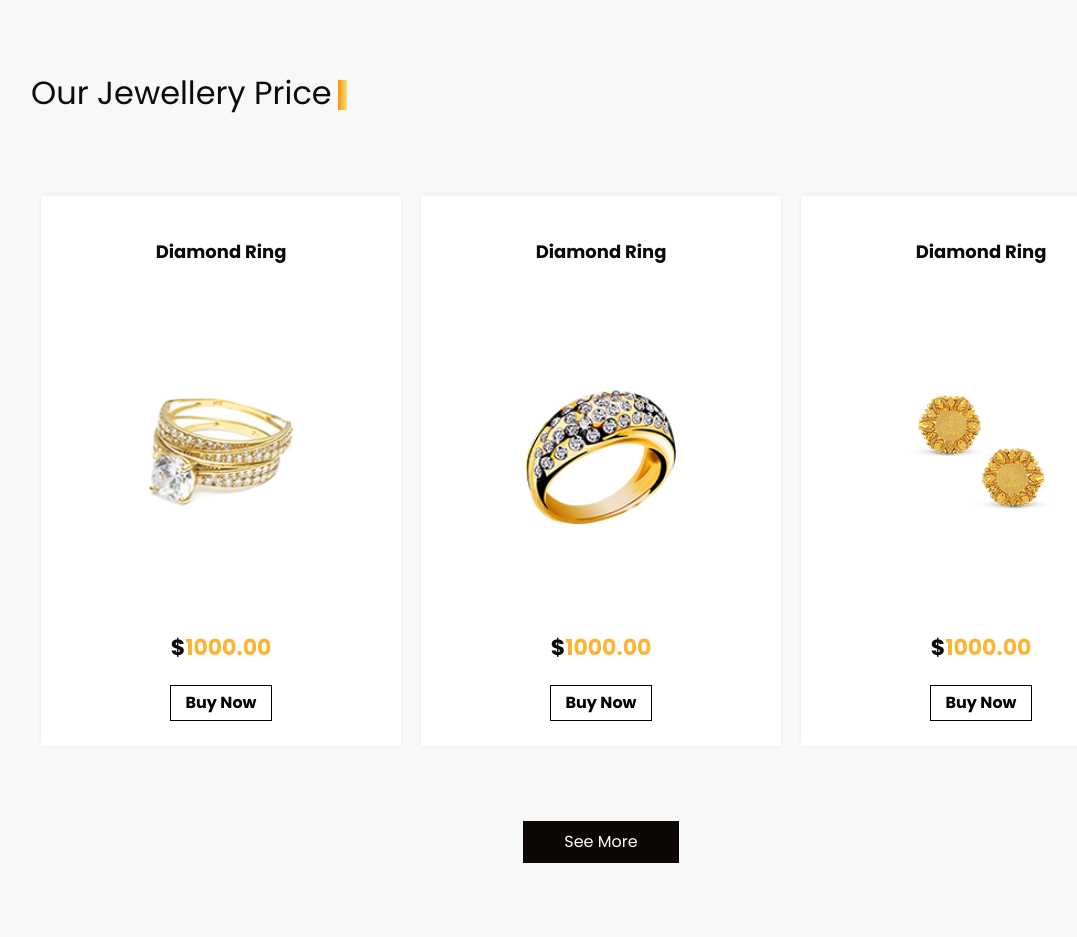
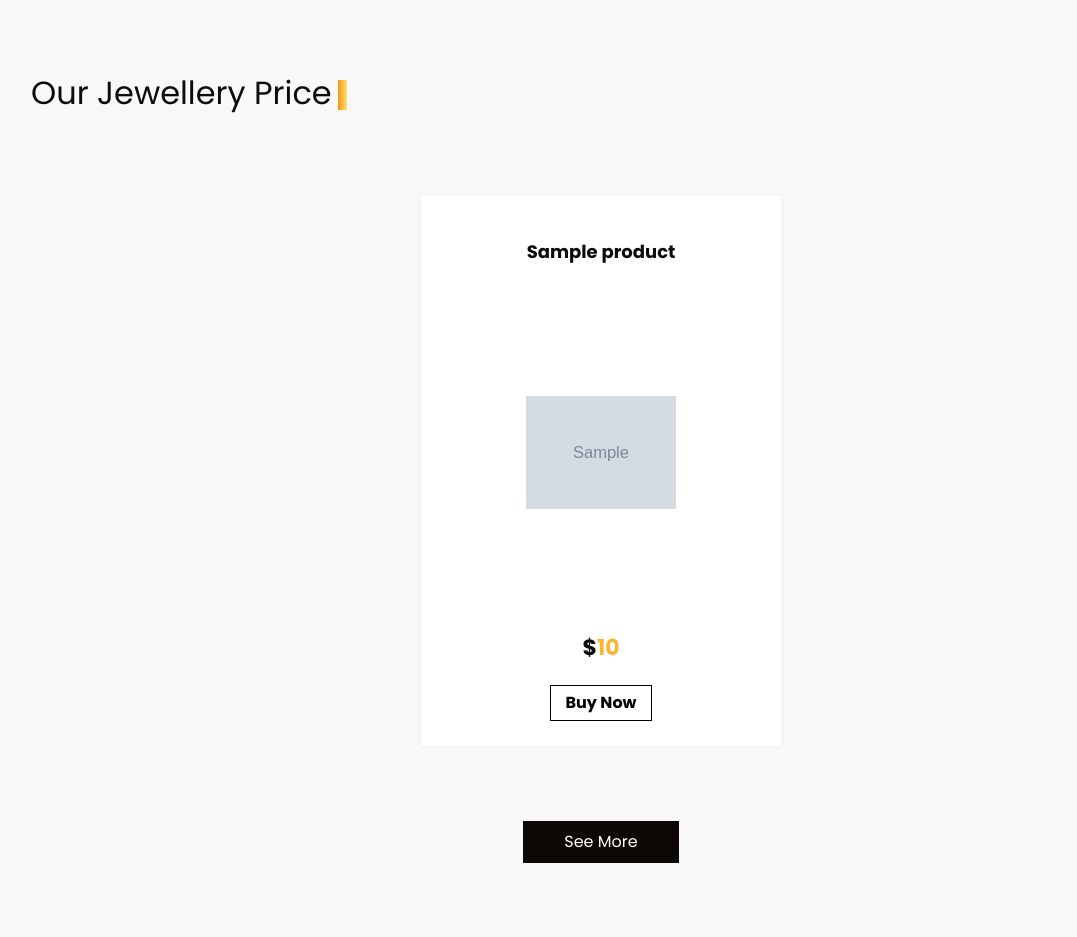
Before and after one commit to Ibrohim1702/Lodge_jewellery, a Django app: template templates/index.html in a window 1280 px wide. Shown: the part 1840-2777 px from the top of the page, without its empty margins (39-1116 px from the left). Run offline with Django 4.2, Linux system fonts and the light colour scheme; the template is opened without the code that fills it: most values are stand-ins (such as "Sample title", 1, 10 or a date in 2020); grey boxes marked "Sample" are stand-in pictures; some libraries are stand-ins or nearby versions; some web fonts are replaced.

Commit message:
Product views
Product views

```diff
--- a/sayt/admin.py
+++ b/sayt/admin.py
@@ -1,9 +1,10 @@
 from django.contrib import admin
 
-from sayt.models import Contact, Subscribe
+from sayt.models import Contact, Subscribe, Product
 
 # Register your models here.
 
 
 admin.site.register(Contact)
 admin.site.register(Subscribe)
+admin.site.register(Product)
--- a/templates/index.html
+++ b/templates/index.html
@@ -135,7 +135,7 @@
                       aptent taciti sociosqu ad litora torquent per conubia nostra
                     </p>
                     <div>
-                      <a href="">Shop Now</a>
+                      <a href="{% url 'contact'%}">Shop Now</a>
                     </div>
                   </div>
                 </div>
@@ -313,63 +313,29 @@
         </h2>
       </div>
       <div class="price_container">
+        {% for i in product %}
           <div class="box">
             <div class="name">
               <h6>
-              Diamond Ring
+                {{ i.name }}
               </h6>
             </div>
             <div class="img-box">
-            <img src="{% static 'images/p-1.png' %}" alt="">
+              <img src="{{ i.img.url }}" alt="">
             </div>
             <div class="detail-box">
               <h5>
-              $<span>1000.00</span>
+                $<span>{{ i.price }}</span>
               </h5>
-            <a href="">
+              <a href="{% url 'contact' %}">
                 Buy Now
               </a>
             </div>
           </div>
-        <div class="box">
-          <div class="name">
-            <h6>
-              Diamond Ring
-            </h6>
-          </div>
-          <div class="img-box">
-            <img src="{% static 'images/i-2.png' %}" alt="">
-          </div>
-          <div class="detail-box">
-            <h5>
-              $<span>1000.00</span>
-            </h5>
-            <a href="">
-              Buy Now
-            </a>
-          </div>
-        </div>
-        <div class="box">
-          <div class="name">
-            <h6>
-              Diamond Ring
-            </h6>
-          </div>
-          <div class="img-box">
-            <img src="{% static 'images/i-3.png' %}" alt="">
-          </div>
-          <div class="detail-box">
-            <h5>
-              $<span>1000.00</span>
-            </h5>
-            <a href="">
-              Buy Now
-            </a>
-          </div>
-        </div>
+        {% endfor %}
       </div>
       <div class="d-flex justify-content-center">
-        <a href="" class="price_btn">
+        <a href="{% url 'jewellery'%}" class="price_btn">
           See More
         </a>
       </div>
```
Also changed, not shown: sayt/models.py (+9 -0 lines), sayt/views.py (+12 -5 lines), templates/jewellery.html (+6 -40 lines), media/8891266f-17cb-42e5-bbf7-f75d785ba448.png (added), media/cartier.webp (added), media/diamond_soft.jpg (added), media/ring.jpg (added), sayt/migrations/0003_product_alter_contact_phone_alter_subscribe_email.py (added). Lines whose indentation alone changed are shown as unchanged.
